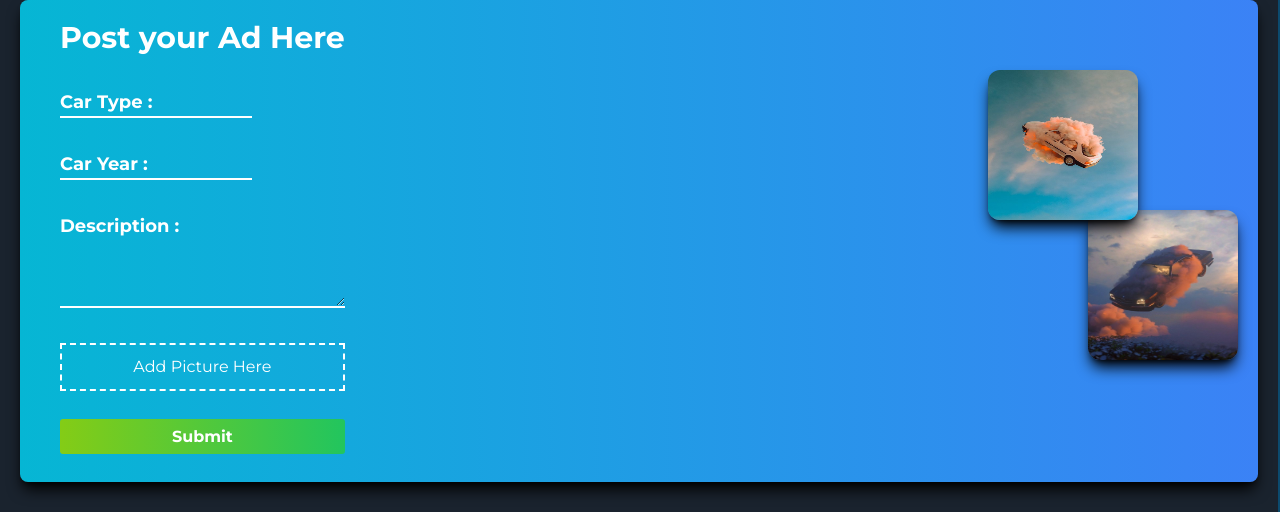
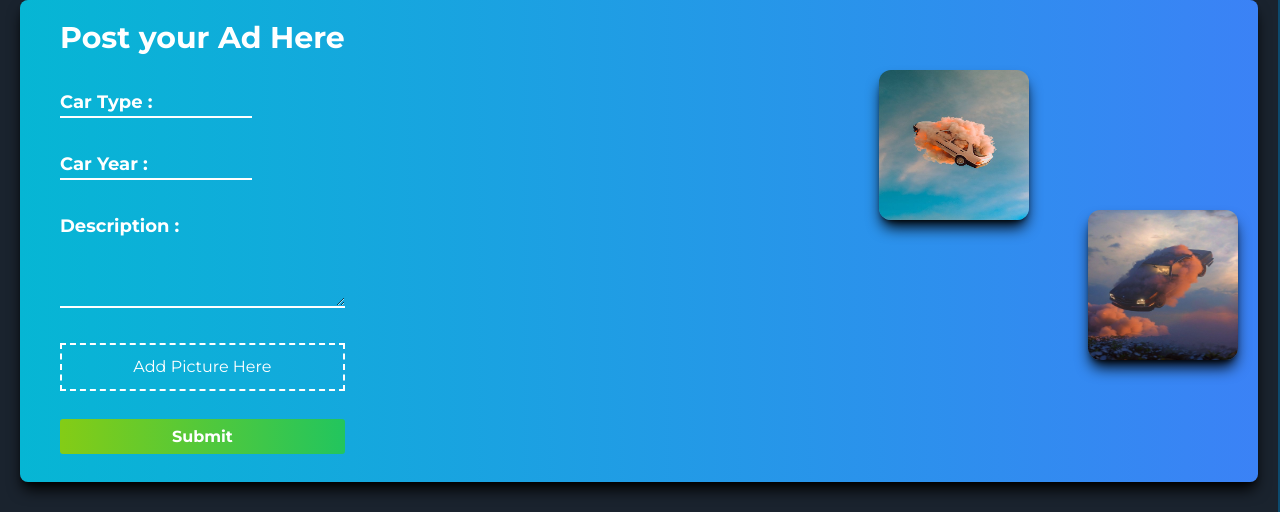
Before and after one commit to CoinKarunaratne/WheelDeal, a React (Vite) app in the folder Client/: page /newsfeed/1 in a window 1280 px wide. Shown: the top 512 px of the page. Built offline with nearby package versions, Linux system fonts and the light colour scheme; no server answers.

Commit message:
design-done

```diff
--- a/Client/src/App.jsx
+++ b/Client/src/App.jsx
@@ -11,7 +11,7 @@ import CollectionWidget from "./components/collectionWidget";
 function App() {
   const user = useSelector((state) => state.user);
   return (
-    <div className="bg-[#1A232E] app">
+    <div className="bg-[#1A232E] app inline-block w-[100%] whitespace-nowrap">
       <BrowserRouter>
         <Routes>
           <Route path="/" element={<Welcome />} />
--- a/Client/src/components/collectionWidget.jsx
+++ b/Client/src/components/collectionWidget.jsx
@@ -62,7 +62,7 @@ export default function collectionWidget() {
       <div
         className={`overflow-x-hidden ${
           mobile !== "mobile" && "basis-1/4"
-        } flex justify-end pt-11 min-h-screen shrink-0`}
+        } lg:flex justify-end hidden pt-11 min-h-screen shrink-0 grow w-[100%]`}
       >
         <div
           className={`bg-[#252525] pt-[120px] px-8 flex flex-col w-[90%] h-auto shadow-lg shadow-black rounded-l-[150px] relative`}
@@ -84,7 +84,7 @@ export default function collectionWidget() {
                   } bg-gradient-to-r from-[#FF8473] to-[#fff9D2] shadow-lg shadow-black h-[80px] w-[250px] pl-0 rounded-2xl`}
                 >
                   <img
-                    className="rounded-2xl -ml-10 -mt-2 object-cover shadow-lg shadow-black h-[100px] w-[120px]"
+                    className="rounded-2xl inline-block -ml-10 -mt-2 object-cover shadow-lg shadow-black h-[100px] w-[120px]"
                     src={`${import.meta.env.VITE_BASE_URL}/assets/${
                       post.picturePath
                     }`}
--- a/Client/src/components/navbar.jsx
+++ b/Client/src/components/navbar.jsx
@@ -17,7 +17,7 @@ export default function NavBar({ page }) {
           initial="hidden"
           whileInView="show"
           media={{ minWidth: 768 }}
-          className="w-full flex justify-between px-[5%] py-6"
+          className="w-auto flex justify-between px-[5%] py-6"
         >
           <h1 className="font-bold text-white text-3xl w-[124px] h-[32px]">
             WheelDeal
--- a/Client/src/components/postWidget.jsx
+++ b/Client/src/components/postWidget.jsx
@@ -143,9 +143,7 @@ export default function profileWidget() {
     <>
       {mobile === "mobile" && <Navbar />}
       <div
-        className={`${
-          mobile !== "mobile" && "basis-1/2"
-        } flex flex-col shrink-0 grow px-5 ${
+        className={`flex flex-col grow w-[100%] px-5 ${
           mobile !== "mobile" && "border-r-2"
         } border-sky-900 ${mobile === "mobile" && "overflow-x-hidden"} ${
           mobile === "mobile" && "mt-[100px]"
@@ -274,14 +272,14 @@ export default function profileWidget() {
               </motion.button>
             </form>
           </div>
-          <div className="relative w-[250px] px-5">
+          <div className="relative w-[30%] px-5">
             <img
-              className="rounded-xl w-[150px] h-[150px] hidden sm:inline-block absolute top-[190px] right-0 shadow-lg shadow-black"
+              className="rounded-xl w-[150px] h-[150px] hidden lg:inline-block absolute top-[190px] right-0 shadow-lg shadow-black"
               src="/postCar.jpg"
               alt=""
             />
             <img
-              className="rounded-xl w-[150px] h-[150px] hidden sm:inline-block absolute top-[50px] left-0 shadow-lg shadow-black"
+              className="rounded-xl w-[150px] h-[150px] hidden lg:inline-block absolute top-[50px] left-0 shadow-lg shadow-black"
               src="/postCar2.jpg"
               alt=""
             />
@@ -329,7 +327,7 @@ export default function profileWidget() {
             {isFilter ? "Clear" : "Filter"}
           </motion.button>
         </form>
-        <div className="grid grid-cols-1 sm:grid-cols-2 gap-4 mb-5 p-5 pt-[100px]">
+        <div className="grid grid-cols-1 lg:grid-cols-2 gap-4 mb-5 p-5 pt-[100px]">
           {isFilter
             ? posts.map((post) => {
                 if (
@@ -368,7 +366,7 @@ export default function profileWidget() {
                         onClick={() => navigate(`/profile/${post.userId}`)}
                         className="flex flex-row gap-4 cursor-pointer hover:opacity-60"
                       >
-                        <div className="rounded-full h-[50px] w-[50px] mt-[-5px]">
+                        <div className="rounded-full flex flex-col md:flex-row justify-start h-[50px] w-[50px] mt-[-5px]">
                           <img
                             className="rounded-full object-cover h-full w-full"
                             src={`${import.meta.env.VITE_BASE_URL}/assets/${
@@ -377,7 +375,7 @@ export default function profileWidget() {
                             alt="profile-picture"
                           />
                         </div>
-                        <div className="text-sky-700 pt-2 font-semibold">
+                        <div className="text-sky-700 pt-2 font-semibold text-xs md:text-sm">
                           {post.firstName + " " + post.lastName}
                         </div>
                       </motion.div>
--- a/Client/src/components/profileWidget.jsx
+++ b/Client/src/components/profileWidget.jsx
@@ -8,8 +8,8 @@ export default function profileWidget() {
     month: "long",
   });
   return (
-    <div className="flex flex-col px-5 border-r-2 border-sky-900 w-auto shrink">
-      <div className="rounded-lg shadow-lg shadow-black bg-[#252525] m-auto mt-[170px] text-white flex flex-col w-auto lg:w-[350px]">
+    <div className="flex flex-col px-5 border-r-2 border-sky-900 shrink">
+      <div className="rounded-lg shadow-lg shadow-black bg-[#252525] m-auto mt-[170px] text-white flex flex-col lg:w-[350px]">
         <div className="rounded-full h-[150px] w-[150px] mt-[-70px] self-center">
           <img
             className="rounded-full object-cover h-full w-full"
@@ -18,29 +18,29 @@ export default function profileWidget() {
           />
         </div>
         <div className="flex flex-col gap-3 px-10 py-7">
-          <div className="flex flex-col md:flex-row text-center justify-between">
+          <div className="flex flex-col lg:flex-row text-center justify-between">
             <h1 className="font-bold text-slate-500">Name</h1>
             <h1 className="font-normal">
               {user.firstName + " " + user.lastName}
             </h1>
           </div>
 
-          <div className="flex flex-col md:flex-row text-center justify-between">
+          <div className="flex flex-col lg:flex-row text-center justify-between">
             <h1 className="font-bold text-slate-500">Location </h1>
             <h1 className="font-normal">{user.suburb + " " + user.city}</h1>
           </div>
 
-          <div className="flex flex-col md:flex-row text-center justify-between">
+          <div className="flex flex-col lg:flex-row text-center justify-between">
             <h1 className="font-bold text-slate-500">Profile Views </h1>
             <h1 className="font-normal">{user.viewedProfile}</h1>
           </div>
 
-          <div className="flex flex-col md:flex-row text-center justify-between">
+          <div className="flex flex-col lg:flex-row text-center justify-between">
             <h1 className="font-bold text-slate-500">Sales </h1>
             <h1 className="font-normal">{user.numberOfSales}</h1>
           </div>
 
-          <div className="flex flex-col md:flex-row text-center justify-between">
+          <div className="flex flex-col lg:flex-row text-center justify-between">
             <h1 className="font-bold text-slate-500">Joined </h1>
             <h1 className="font-normal">{formattedDate}</h1>
           </div>
--- a/Client/src/scenes/home.jsx
+++ b/Client/src/scenes/home.jsx
@@ -20,7 +20,7 @@ export default function Home() {
     <div>
       {user !== null && <Navbar />}
       {user !== null && (
-        <div className="flex flex-row min-h-screen max-w-screen">
+        <div className="flex flex-row min-h-screen w-auto">
           <ProfileWidget />
           <PostWidget />
           <CollectionWidget />
```
